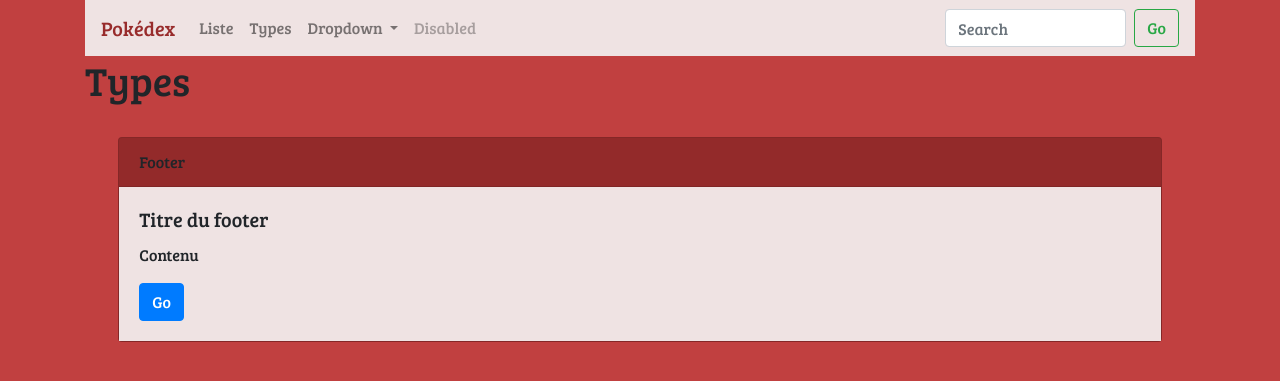
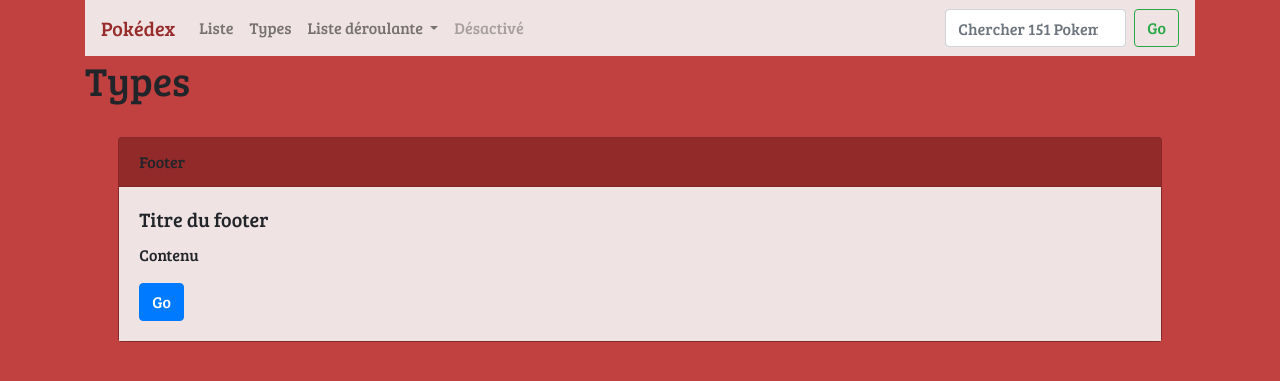
Before and after one commit to flagada08/phpPokedex, a PHP site: page /types in a window 1280 px wide. Shown: the top 381 px of the page. Run offline with PHP 8.4, Linux system fonts and the light colour scheme; data that the repository does not hold is empty; some libraries are stand-ins or nearby versions.

Commit message:
Update list + header

```diff
--- a/app/views/elements/header.php
+++ b/app/views/elements/header.php
@@ -28,21 +28,21 @@
       </li>
       <li class="nav-item dropdown">
         <a class="nav-link dropdown-toggle" href="#" id="navbarDropdown" role="button" data-toggle="dropdown" aria-haspopup="true" aria-expanded="false">
-          Dropdown
+          Liste déroulante
         </a>
         <div class="dropdown-menu" aria-labelledby="navbarDropdown">
           <a class="dropdown-item" href="#">Action</a>
-          <a class="dropdown-item" href="#">Another action</a>
+          <a class="dropdown-item" href="#">Autre action</a>
           <div class="dropdown-divider"></div>
-          <a class="dropdown-item" href="#">Something else here</a>
+          <a class="dropdown-item" href="#">Quelque chose d'autre ici</a>
         </div>
       </li>
       <li class="nav-item">
-        <a class="nav-link disabled" href="#" tabindex="-1" aria-disabled="true">Disabled</a>
+        <a class="nav-link disabled" href="#" tabindex="-1" aria-disabled="true">Désactivé</a>
       </li>
     </ul>
     <form class="form-inline my-2 my-lg-0">
-      <input class="form-control mr-sm-2" type="search" placeholder="Search" aria-label="Search">
+      <input class="form-control mr-sm-2" type="search" placeholder="Chercher 151 Pokemons" aria-label="Search">
       <button class="btn btn-outline-success my-2 my-sm-0" type="submit">Go</button>
     </form>
   </div>
```
Also changed, not shown: app/views/home.php (+5 -3 lines).
